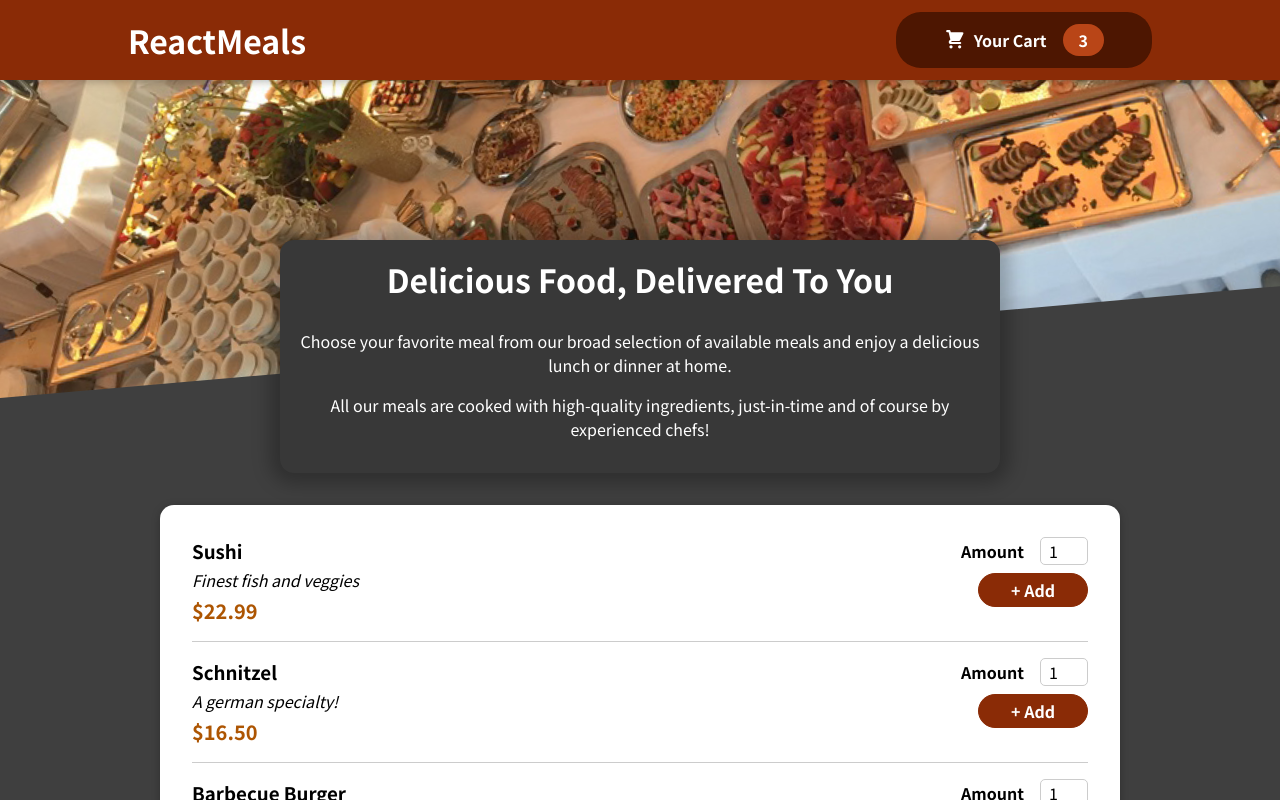
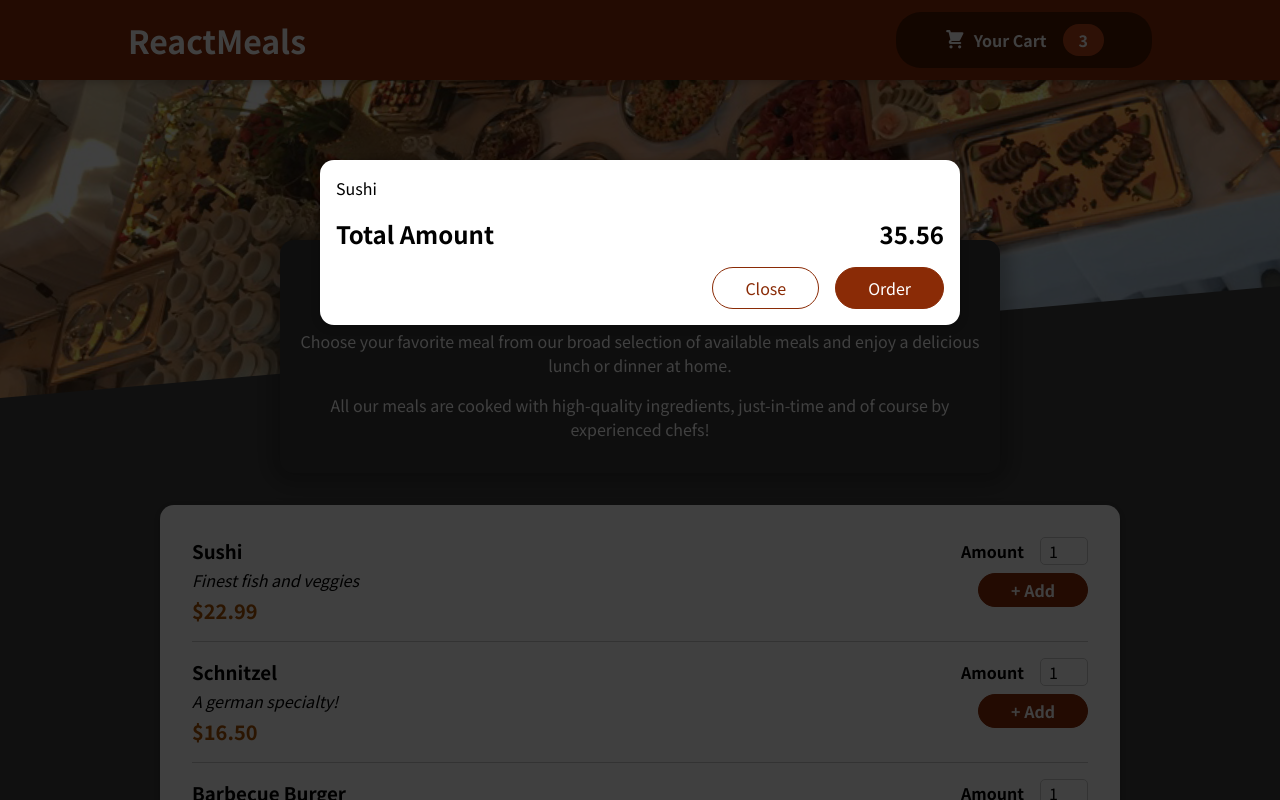
Before and after one commit to gidi-babz/food-order-app, a React (Create React App) app: page / in a window 1280 px wide. Shown: the top 800 px of the page. Built offline with nearby package versions, Linux system fonts and the light colour scheme.

Commit message:
more commits

```diff
--- a/public/index.html
+++ b/public/index.html
@@ -1,14 +1,12 @@
 <!DOCTYPE html>
 <html lang="en">
+
   <head>
     <meta charset="utf-8" />
     <link rel="icon" href="%PUBLIC_URL%/favicon.ico" />
     <meta name="viewport" content="width=device-width, initial-scale=1" />
     <meta name="theme-color" content="#000000" />
-    <meta
-      name="description"
-      content="Web site created using create-react-app"
-    />
+    <meta name="description" content="Web site created using create-react-app" />
     <link rel="apple-touch-icon" href="%PUBLIC_URL%/logo192.png" />
     <!--
       manifest.json provides metadata used when your web app is installed on a
@@ -26,8 +24,10 @@
     -->
     <title>React App</title>
   </head>
+
   <body>
     <noscript>You need to enable JavaScript to run this app.</noscript>
+    <div id="overlays"></div>
     <div id="root"></div>
     <!--
       This HTML file is a template.
@@ -40,4 +40,5 @@
       To create a production bundle, use `npm run build` or `yarn build`.
     -->
   </body>
+
 </html>
--- a/src/App.js
+++ b/src/App.js
@@ -1,10 +1,12 @@
 import React, { Fragment } from 'react';
+import Cart from './components/Cart/Cart';
 import Header from './components/Layout/Header';
 import Meals from './components/Meals/Meals';
 
 function App() {
   return (
     <Fragment>
+      <Cart />
       <Header />
       <main>
         <Meals />
--- a/src/components/Cart/Cart.js
+++ b/src/components/Cart/Cart.js
@@ -1,5 +1,28 @@
+import Modal from '../UI/Modal';
 import classes from './Cart.module.css';
 
-const Cart = props => {};
+const Cart = props => {
+  const cartItems = (
+    <ul className={classes['cart-items']}>
+      {' '}
+      {[{ id: 'c1', name: 'Sushi', amount: '2', price: 12.99 }].map(item => (
+        <li>{item.name}</li>
+      ))}
+    </ul>
+  );
+  return (
+    <Modal>
+      {cartItems}
+      <div className={classes.total}>
+        <span>Total Amount</span>
+        <span>35.56</span>
+      </div>
+      <div className={classes.actions}>
+        <button className={classes['button--alt']}>Close</button>
+        <button className={classes.button}>Order</button>
+      </div>
+    </Modal>
+  );
+};
 
 export default Cart;
--- /dev/null
+++ b/src/components/UI/Modal.js
@@ -0,0 +1,31 @@
+import { Fragment } from 'react';
+import ReactDOM from 'react-dom';
+import classes from './Modal.module.css';
+
+const Backdrop = props => {
+  return <div className={classes.backdrop}></div>;
+};
+
+const ModalOverlay = props => {
+  return (
+    <div className={classes.modal}>
+      <div className={classes.content}>{props.children}</div>
+    </div>
+  );
+};
+
+const portalElement = document.getElementById('overlays');
+
+const Modal = props => {
+  return (
+    <Fragment>
+      {ReactDOM.createPortal(<Backdrop />, portalElement)}
+      {ReactDOM.createPortal(
+        <ModalOverlay>{props.children}</ModalOverlay>,
+        portalElement
+      )}
+    </Fragment>
+  );
+};
+
+export default Modal;
--- /dev/null
+++ b/src/components/UI/Modal.module.css
@@ -0,0 +1,40 @@
+.backdrop {
+  position: fixed;
+  top: 0;
+  left: 0;
+  width: 100%;
+  height: 100vh;
+  z-index: 20;
+  background-color: rgba(0, 0, 0, 0.75);
+}
+
+.modal {
+  position: fixed;
+  top: 20vh;
+  left: 5%;
+  width: 90%;
+  background-color: white;
+  padding: 1rem;
+  border-radius: 14px;
+  box-shadow: 0 2px 8px rgba(0, 0, 0, 0.25);
+  z-index: 30;
+  animation: slide-down 300ms ease-out forwards;
+}
+
+@media (min-width: 768px) {
+  .modal {
+    width: 40rem;
+    left: calc(50% - 20rem);
+  }
+}
+
+@keyframes slide-down {
+  from {
+    opacity: 0;
+    transform: translateY(-3rem);
+  }
+  to {
+    opacity: 1;
+    transform: translateY(0);
+  }
+}
```
Also changed, not shown: 1 other file (tests, documents, lock files or other folders).
